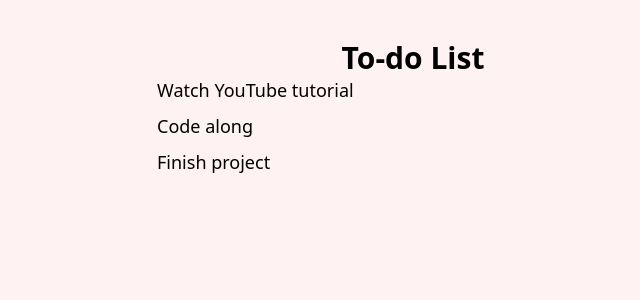
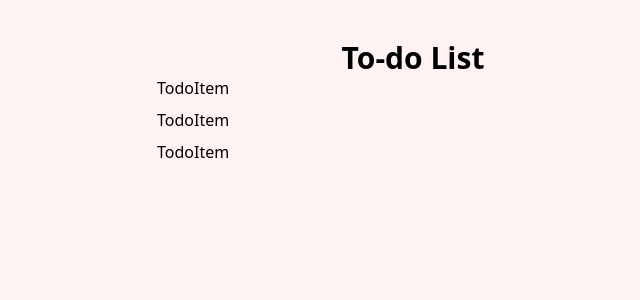
Before and after one commit to Daojim/to-do-list, a React (Vite) app: page / in a window 1280 px wide. Shown: the top 300 px of the page, without its empty margins (227-867 px from the left). Built offline with nearby package versions, Linux system fonts and the light colour scheme.

Commit message:
Add TodoItem.tsx component to remove hard coding

```diff
--- a/src/App.tsx
+++ b/src/App.tsx
@@ -1,3 +1,4 @@
+import TodoItem from "./components/TodoItem";
 import { dummyData } from "./data/todos";
 
 function App() {
@@ -8,9 +9,7 @@
         <div className="max-w-lg mx-auto">
           <div className="space-y-2">
             {dummyData.map((todo) => (
-              <p key={todo.id} className="text-lg">
-                {todo.title}
-              </p>
+              <TodoItem />
             ))}
           </div>
         </div>
--- /dev/null
+++ b/src/components/TodoItem.tsx
@@ -0,0 +1,5 @@
+function TodoItem() {
+  return <div>TodoItem</div>;
+}
+
+export default TodoItem;
```
